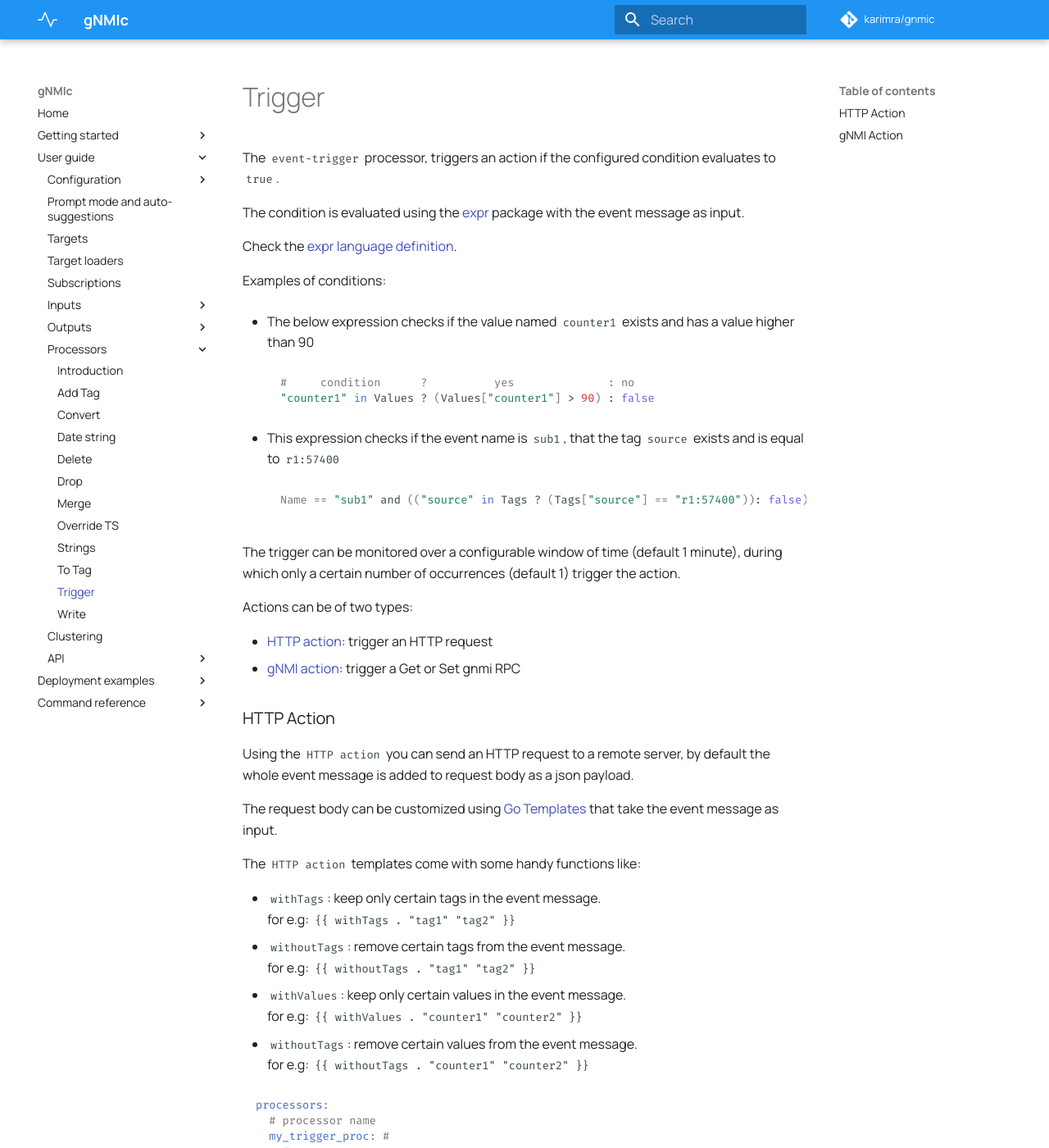
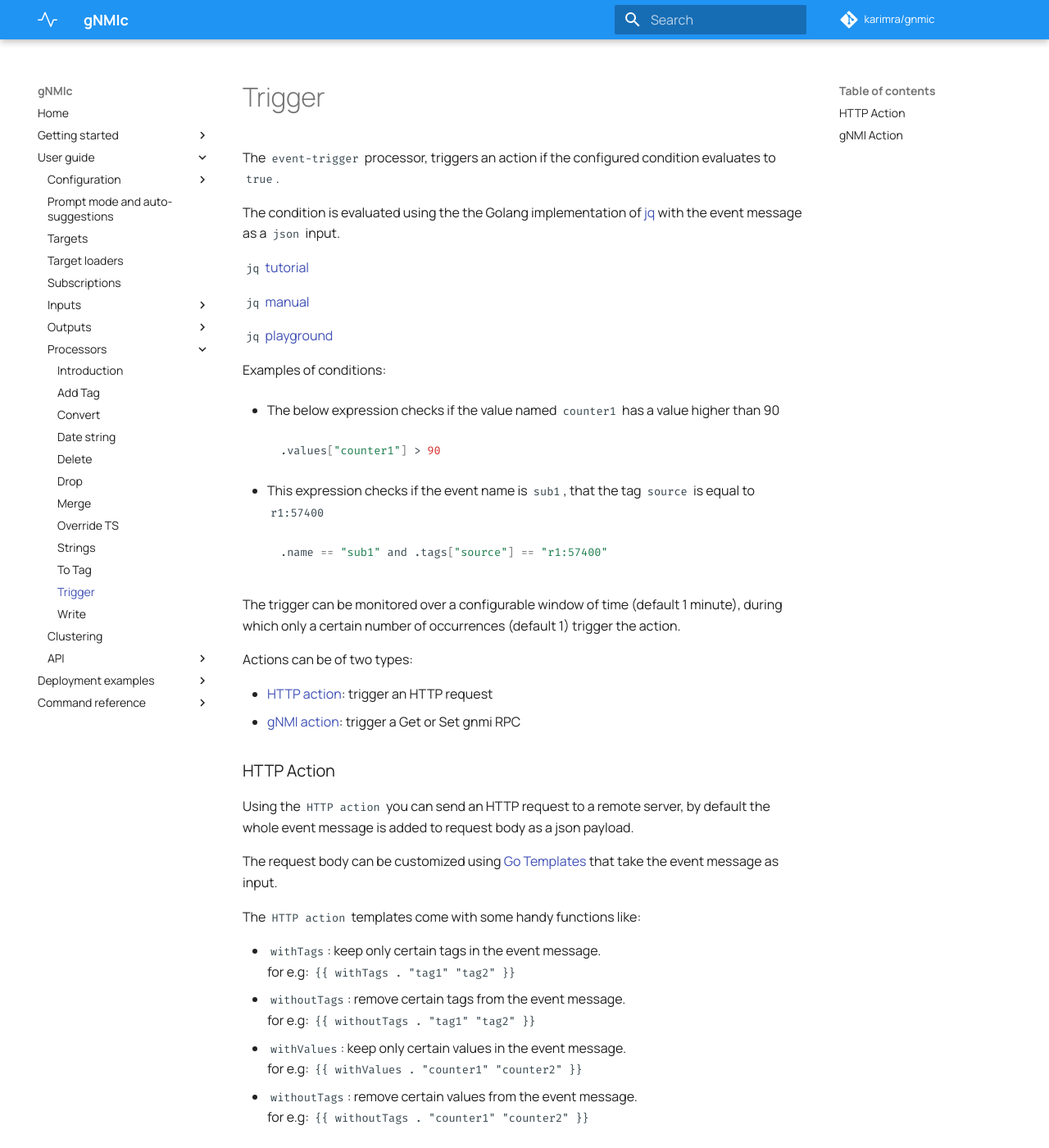
Before and after one commit to karimra/gnmic, an MkDocs documentation site: the page built from docs/user_guide/event_processors/event_trigger.md, in a window 1280 px wide and 1400 px high. Shown: the whole window at 82% size. Built offline with MkDocs 1.6.1 and Material for MkDocs 9.7.7, drawn with Linux system fonts in a browser that asks for light colours; comment, search, counter and statistics services are not loaded; some of the changed text lies outside the part shown.

Commit message:
replace expr with gojq

````diff
--- a/docs/user_guide/event_processors/event_trigger.md
+++ b/docs/user_guide/event_processors/event_trigger.md
@@ -1,20 +1,23 @@
 The `event-trigger` processor, triggers an action if the configured condition evaluates to `true`.
 
-The condition is evaluated using the [expr](https://github.com/antonmedv/expr) package with the event message as input.
+The condition is evaluated using the the Golang implementation of [jq](https://github.com/itchyny/gojq) with the event message as a `json` input.
 
-Check the [expr language definition](https://github.com/antonmedv/expr/blob/master/docs/Language-Definition.md).
+`jq` [tutorial](https://stedolan.github.io/jq/tutorial/)
+
+`jq` [manual](https://stedolan.github.io/jq/manual/)
+
+`jq` [playground](https://jqplay.org/)
 
 Examples of conditions:
 
-- The below expression checks if the value named `counter1` exists and has a value higher than 90
+- The below expression checks if the value named `counter1` has a value higher than 90
 ```bash
-#     condition      ?          yes              : no
-"counter1" in Values ? (Values["counter1"] > 90) : false
+.values["counter1"] > 90
 ```
 
-- This expression checks if the event name is `sub1`, that the tag `source` exists and is equal to `r1:57400`
+- This expression checks if the event name is `sub1`, that the tag `source` is equal to `r1:57400`
 ```bash
-Name == "sub1" and (("source" in Tags ? (Tags["source"] == "r1:57400")): false)
+.name == "sub1" and .tags["source"] == "r1:57400"
 ```
 
 The trigger can be monitored over a configurable window of time (default 1 minute), during which only a certain number of occurrences (default 1) trigger the action.
@@ -48,7 +51,7 @@ processors:
     # processor type
     event-trigger:
       # trigger condition
-      condition: '"counter1" in Values ? (Values["counter1"] > 90) : false'
+      condition: '.values["counter1"] > 90'
       # number of condition occurrences before triggering the action
       max-occurrences: 2
       # window of time during which max-occurrences need to
@@ -81,7 +84,7 @@ The below example triggers an HTTP GET to `http://remote-server:p8080/${router_n
 processors:
   my_trigger_proc:
     event-trigger:
-      condition: '"counter1" in Values ? (Values["counter1"] > 90) : false'
+      condition: '.values["counter1"] > 90'
       max-occurrences: 2
       window: 120s
       action:
@@ -106,7 +109,7 @@ processors:
     # processor type
     event-trigger:
       # trigger condition
-      condition: '"/interface/interface/oper-state" in Values ? (Values["/interface/interface/oper-state"] == "DOWN") : false'
+      condition: '.values["/interface/interface/oper-state"] == "DOWN"'
       # number of condition occurrences before triggering the action
       max-occurrences: 2
       # window of time during which max-occurrences need to
@@ -147,7 +150,7 @@ The below example shows a trigger that enables a router interface if another int
 processors:
   my_trigger_proc:
     event-trigger:
-      condition: '"/interface/interface/oper-state" in Values ? (Values["/interface/interface/oper-state"] == "DOWN") : false'
+      condition: '.values["/interface/interface/oper-state"] == "DOWN"'
       action:
         type: gnmi
         rpc: set-update
````
Also changed, not shown: 4 other files.
